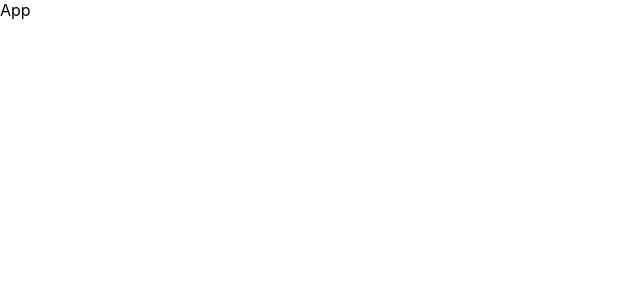
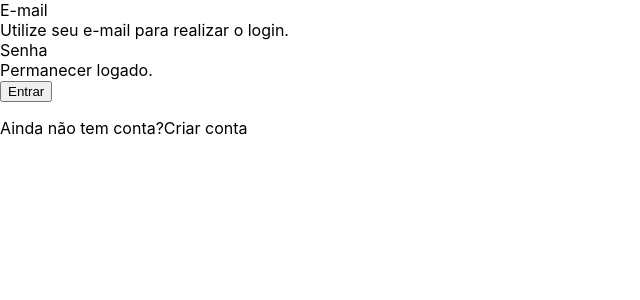
Before and after one commit to ClaitonBarchet/WSN, a React (Create React App) app in the folder websystemnow/: page / in a window 1280 px wide. Shown: the top 300 px of the page, without its empty margins (0-640 px from the left). Built offline with nearby package versions, Linux system fonts and the light colour scheme.

Commit message:
ajuste home

```diff
--- a/websystemnow/public/index.html
+++ b/websystemnow/public/index.html
@@ -24,7 +24,7 @@
       work correctly both with client-side routing and a non-root public URL.
       Learn how to configure a non-root public URL by running `npm run build`.
     -->
-    <title>React App</title>
+    <title>. : : | WEB SYSTEM NOW | : : .</title>
   </head>
   <body>
     <noscript>You need to enable JavaScript to run this app.</noscript>
--- a/websystemnow/src/App.js
+++ b/websystemnow/src/App.js
@@ -1,8 +1,28 @@
+// geral
 import React from 'react'
+import { BrowserRouter, Routes, Route } from "react-router-dom";
+import { Navigate } from "react-router-dom";
 
-const App = () => {
+// hooks
+import { useState, useEffect } from "react";
+
+// pages
+import Login from "./pages/login/Login";
+
+function App () {
+
+  // AUTENTICAÇÃO DE USUÁRIO
+  const [user, setUser] = useState(undefined)
+
   return (
-    <div>App</div>
+    // https://www.w3schools.com/react/showreact.asp?filename=demo2_react_router
+    <BrowserRouter>
+      <Routes>
+        <Route path="/" element={<Login />}>
+        <Route path="*" element={<Login />}/>
+        </Route>
+      </Routes>
+    </BrowserRouter>
   )
 }
 
--- a/websystemnow/src/pages/login/Login.js
+++ b/websystemnow/src/pages/login/Login.js
@@ -2,7 +2,42 @@ import React from 'react'
 
 const Login = () => {
   return (
-    <div>Login</div>
+    <div class="container">
+      <div class="row vh-100">
+        <form  id="login-form" action="home.html" class="form-login">
+          <div class="d-flex justify-content-center my-5 flex-column">
+            <div class="container">
+              <div class="text-cente mb-3">
+                {/* <img src="./assets/images/Logo ft black.png" alt="logo sinos" class="img-fluid" srcset=""> */}
+              </div>
+
+              <div class="mb-4">
+                <label for="exampleInputEmail1" class="form-label">E-mail</label>
+                  {/* <input type="email" class="form-control" id="email-login-input" aria-describedby="emailHelp"> */}
+                <div id="emailHelp" class="form-text">Utilize seu e-mail para realizar o login.</div>
+              </div>
+              <div class="mb-4">
+                <label for="exampleInputPassword1" class="form-label">Senha</label>
+                  {/* <input type="password" class="form-control" id="password-login-input"> */}
+              </div>
+              <div class="mb-4 form-check">
+                  {/* <input type="checkbox" class="form-check-input" id="exampleCheck1"> */}
+                <label class="form-check-label" for="exampleCheck1">Permanecer logado.</label>
+              </div>
+              <button type="module" class="btn button-login">Entrar</button>
+
+              <div class="row">
+                <div class="col">
+                  <p class="text-center mt-2 form-text" data-bs-toggle="modal"data-bs-target="#register-modal">Ainda não tem conta?
+                  <span class="link-default">Criar conta</span>
+                  </p>
+                </div>
+              </div>
+            </div>
+          </div>
+        </form>
+      </div>
+    </div>
   )
 }
 
```
